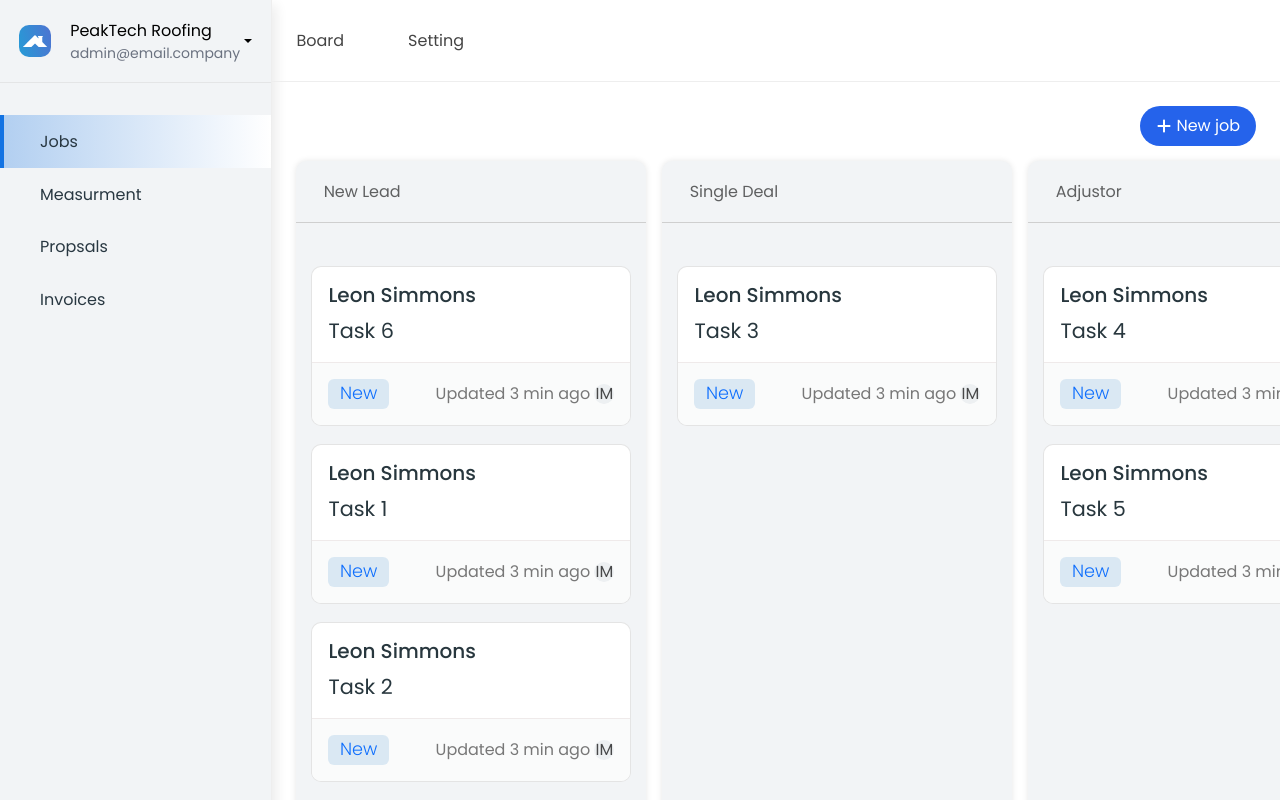
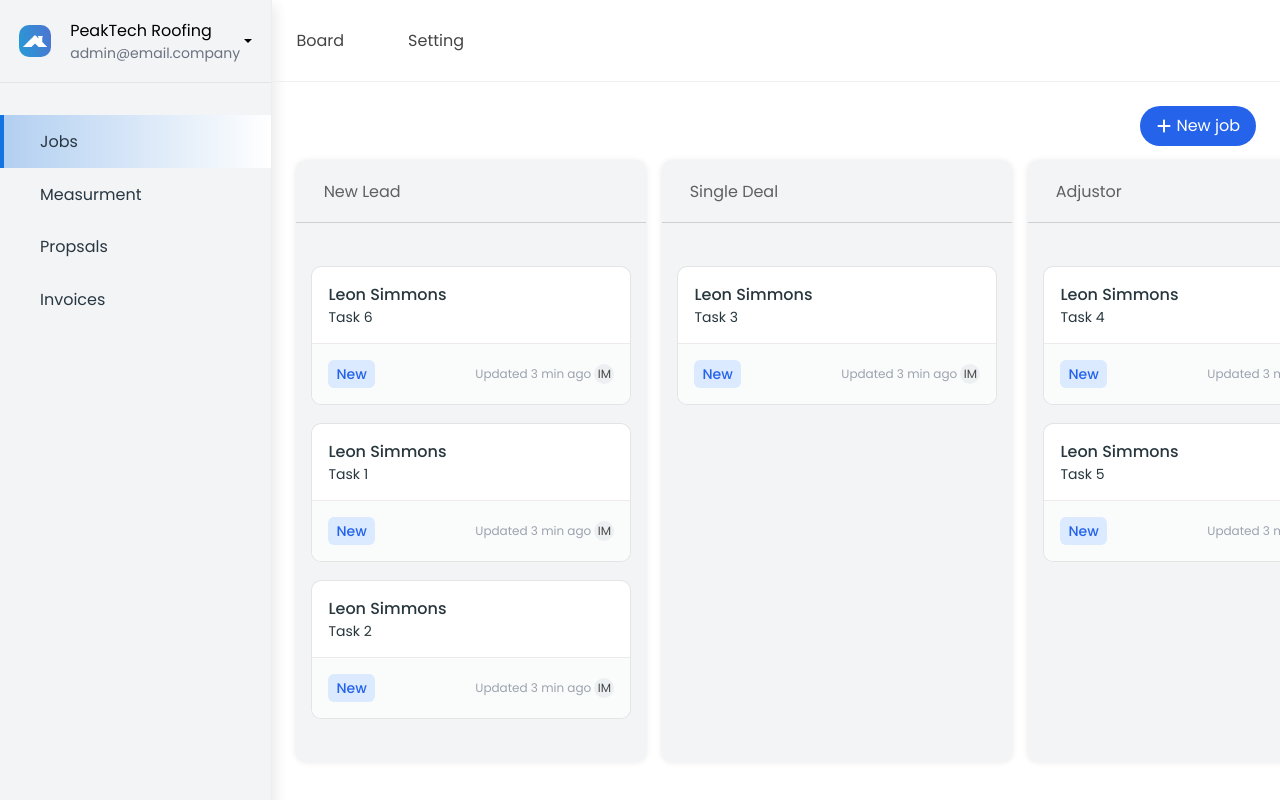
Before and after one commit to Abdulcomsian/peaktek, a React (Vite) app: page /jobs in a window 1280 px wide. Built offline with nearby package versions, Linux system fonts and the light colour scheme.

Commit message:
css corrected

```diff
--- a/src/Boards/MainBoard/Kanban.jsx
+++ b/src/Boards/MainBoard/Kanban.jsx
@@ -412,12 +412,14 @@ function Task({ id, content, someoneIsDragging }) {
         }}
       >
         <Card.Body>
-          <Card.Title className="task-owner">Leon Simmons</Card.Title>
-          <Card.Text className="address">{content}</Card.Text>
+          <div className="task-owner">Leon Simmons</div>
+          <p className="address text-sm">{content}</p>
         </Card.Body>
         <Card.Footer className="task-card-footer">
-          <Badge bg="primary">New</Badge>
-          <span className="last-update">
+          <span className="bg-blue-100 text-sm text-blue-600 px-2 py-1 font-medium  rounded">
+            New
+          </span>
+          <span className="text-xs text-gray-400">
             Updated 3 min ago <span className="profile-text-box">IM</span>
           </span>
         </Card.Footer>
@@ -428,6 +430,7 @@ function Task({ id, content, someoneIsDragging }) {
           onHide={() => setShowJobDetailModal((is) => !is)}
           size="xl"
           centered
+          className="jobdetailmodel"
         >
           <Modal.Header closeButton className="justify-content-start">
             <Modal.Title
--- a/src/Boards/MainBoard/kanban.css
+++ b/src/Boards/MainBoard/kanban.css
@@ -71,7 +71,7 @@
     color: #467cd2;
 }
 .task-card .address{
-    font-size: 1.3rem;
+    /* font-size: 1.3rem; */
     font-weight: 400;
     color: rgb(40, 55, 62);
 }
@@ -118,10 +118,7 @@
     color: #222 !important;
 }
 
-.last-update{
-    font-size: 1rem;
-    color: #777;
-}
+
 
 .newJobModal .form-label{
     font-size: 1.5rem;
@@ -129,3 +126,7 @@
     color: #555;
     margin-bottom: 0.5rem;
 }
+
+.jobdetailmodel .modal-content{
+padding-top: 1rem;
+}
--- a/src/Boards/TabComponent.jsx
+++ b/src/Boards/TabComponent.jsx
@@ -49,7 +49,7 @@ const TabComponent = () => {
       <div className="tabs-container">
         {tabTitle.map((title, index) => (
           <button
-            className={`btn btn-tab ${activeTab === index ? "active" : ""}`}
+            className={`p-2 btn-tab  ${activeTab === index ? "active" : ""}`}
             onClick={() => scrollToSection(index)}
           >
             {title}
--- a/src/Boards/tabComponent.css
+++ b/src/Boards/tabComponent.css
@@ -1,15 +1,7 @@
 .tabs-container{
     border-bottom: 1px solid lightgray;
 }
-.btn-tab{
-    border: none;
-    padding-inline: 1.6rem !important;
-    padding-block: 0.6rem !important;
-    font-size: 1.4rem !important;
-}
-.btn-tab:active{
-    border: 1px transparent;
-}
+
 .btn-tab.active{
     border: none;
     border-radius: 0;
```
